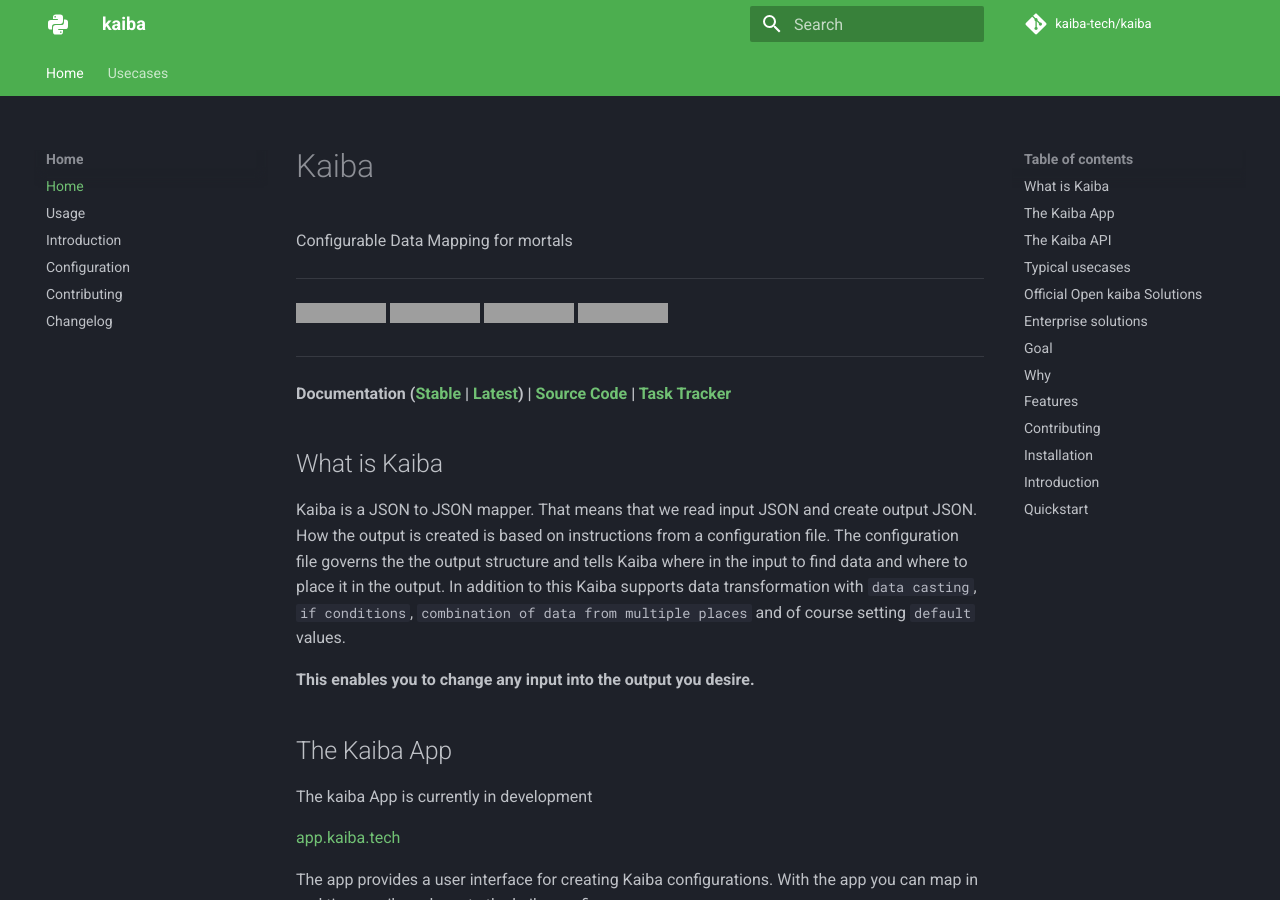
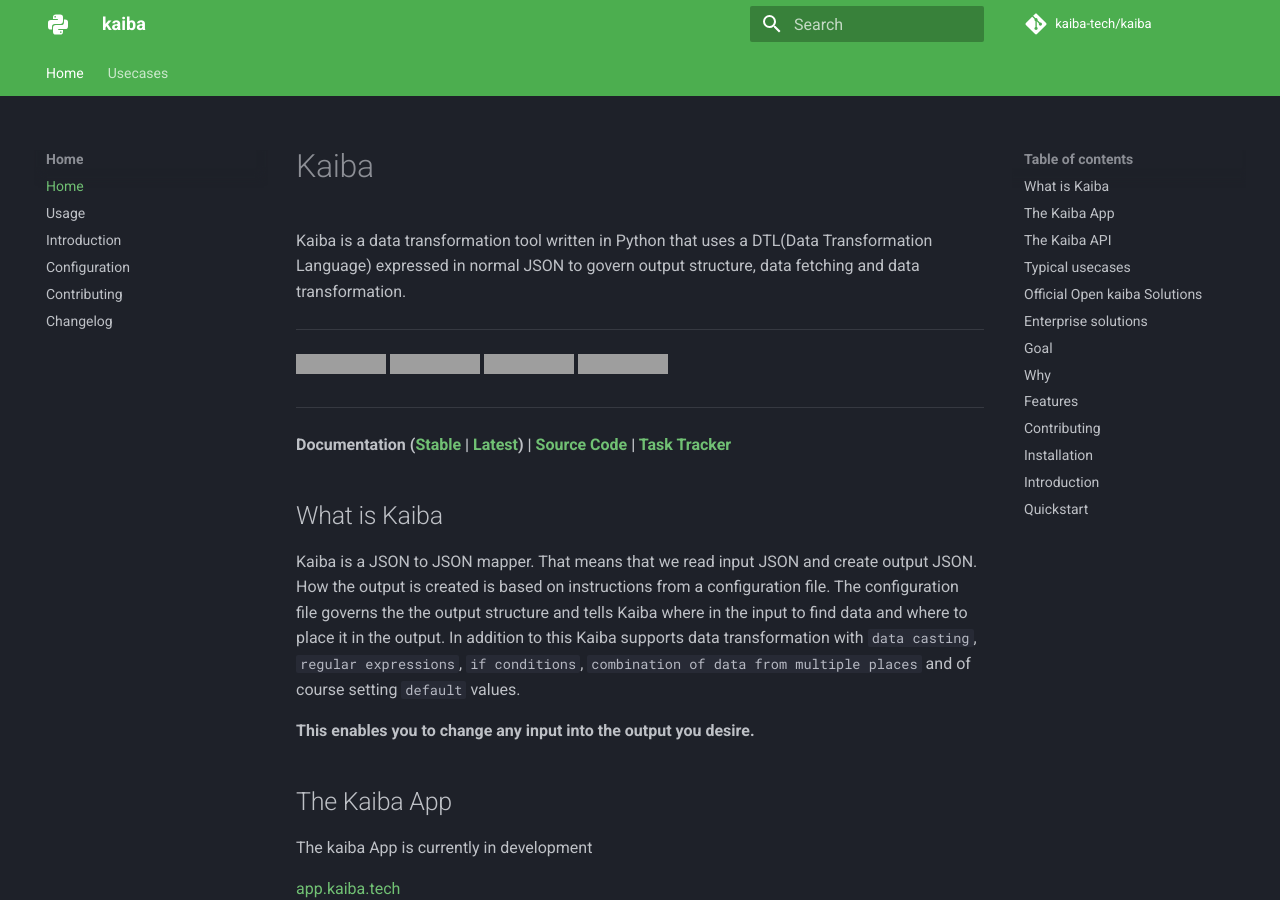
Before and after one commit to kaiba-tech/kaiba, an MkDocs documentation site: the page built from docs/index.md, in a window 1280 px wide and 900 px high, cut to the strip 0-900 px from the top of the window. Built offline with MkDocs 1.6.1 and Material for MkDocs 9.7.7, drawn with Linux system fonts in a browser that asks for light colours; comment, search, counter and statistics services are not loaded; grey boxes are pictures that could not be loaded.

```diff
--- a/docs/index.md
+++ b/docs/index.md
@@ -1,5 +1,6 @@
 # Kaiba
-Configurable Data Mapping for mortals
+
+Kaiba is a data transformation tool written in Python that uses a DTL(Data Transformation Language) expressed in normal JSON to govern output structure, data fetching and data transformation.
 ___
 ![test](https://github.com/kaiba-tech/kaiba/workflows/test/badge.svg)
 [![codecov](https://codecov.io/gh/kaiba-tech/kaiba/branch/master/graph/badge.svg)](https://codecov.io/gh/kaiba-tech/kaiba)
@@ -15,7 +16,7 @@ ___
 
 ## What is Kaiba
 
-Kaiba is a JSON to JSON mapper. That means that we read input JSON and create output JSON. How the output is created is based on instructions from a configuration file. The configuration file governs the the output structure and tells Kaiba where in the input to find data and where to place it in the output. In addition to this Kaiba supports data transformation with `data casting`, `if conditions`, `combination of data from multiple places` and of course setting `default` values.
+Kaiba is a JSON to JSON mapper. That means that we read input JSON and create output JSON. How the output is created is based on instructions from a configuration file. The configuration file governs the the output structure and tells Kaiba where in the input to find data and where to place it in the output. In addition to this Kaiba supports data transformation with `data casting`, `regular expressions`, `if conditions`, `combination of data from multiple places` and of course setting `default` values.
 
 __This enables you to change any input into the output you desire.__
 
--- a/pyproject.toml
+++ b/pyproject.toml
@@ -1,6 +1,6 @@
 [tool.poetry]
 name = "kaiba"
-version = "0.3.0"
+version = "1.0.0"
 description = "Configurable and documentable Json transformation and mapping"
 authors = ["Thomas Borgen <thomas.borgen@greenbird.com>"]
 
```
Also changed, not shown: CHANGELOG.md (+7 -5 lines).
